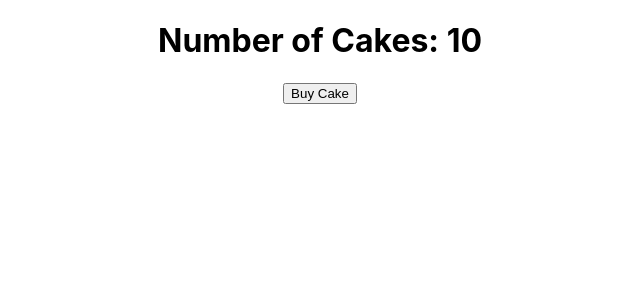
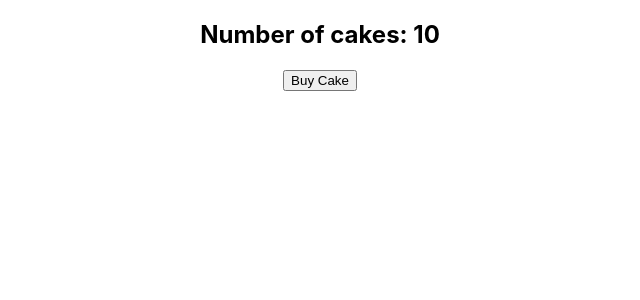
Before and after one commit to 04alexklink/react-redux-cake-shop, a React (Create React App) app: page / in a window 1280 px wide. Shown: the top 300 px of the page, without its empty margins (320-960 px from the left). Built offline with nearby package versions, Linux system fonts and the light colour scheme.

Commit message:
HooksCakeContainer alternative component created. Similar to original cakeContainer component, but using react-redux hooks to access state from redux within the react component, using the useSelector hook

```diff
--- a/src/App.js
+++ b/src/App.js
@@ -1,13 +1,15 @@
 import './App.css';
 import {Provider} from 'react-redux'
 import store from './redux/store'
-import CakeContainer from './components/CakeContainer'
+// import CakeContainer from './components/CakeContainer'
+import HooksCakeContainer from './components/HooksCakeContainer'
 
 function App() {
   return (
     <Provider store={store}>
     <div className="App">
-      <CakeContainer></CakeContainer>
+      {/* <CakeContainer></CakeContainer> */}
+      <HooksCakeContainer></HooksCakeContainer>
     </div>
     </Provider>
   );
--- /dev/null
+++ b/src/components/HooksCakeContainer.js
@@ -0,0 +1,13 @@
+import {useSelector} from 'react-redux'
+
+const HooksCakeContainer = () => {
+    const numOfCakes = useSelector(state => state.numOfCakes)
+    return (
+        <div>
+          <h2>Number of cakes: {numOfCakes}</h2>
+          <button>Buy Cake</button>
+        </div>
+    )
+}
+
+export default HooksCakeContainer
```
